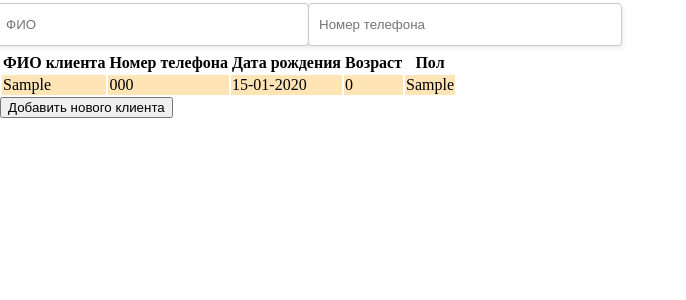
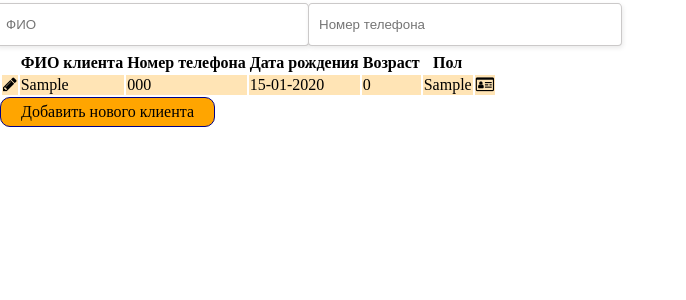
Before and after one commit to AngelinaShloma/information-system-for-fitness-clubs, a PHP site: the page made by sales manager/menu-sales-manager-1.php in a window 1280 px wide. Shown: the part 50-350 px from the top of the page, without its empty margins (0-686 px from the left). Run offline with PHP 8.4, Linux system fonts and the light colour scheme; tables that the repository leaves empty or names only in its code hold one stand-in row (values such as "Sample post").

Commit message:
style: change in structure

```diff
--- a/sales manager/menu-sales-manager-1.php
+++ b/sales manager/menu-sales-manager-1.php
@@ -10,6 +10,7 @@ require_once 'connect.php';
     <meta charset="UTF-8">
     <title>FITNESS</title>
     <style>
+@import "https://cdnjs.cloudflare.com/ajax/libs/font-awesome/4.7.0/css/font-awesome.min.css";
 
 body {
   background: #FFFFFF;
@@ -160,34 +161,16 @@ header::after {
         }
 
 a.button {
-  font-size: 14px;
-  font-weight: 600;
-  color: white;
-  padding: 6px 20px 0px 10px;
-  margin: 10px 8px 5px 0px;
   display: inline-block;
+  padding: 5px 20px;
   text-decoration: none;
-  width: 50px; height: 27px;
-  -webkit-border-radius: 5px;
-  -moz-border-radius: 5px;
-  border-radius: 5px;
-  background-color: #3a57af;
-  -webkit-box-shadow: 0 3px rgba(58,87,175,.75);
-  -moz-box-shadow: 0 3px rgba(58,87,175,.75);
-  box-shadow: 0 3px rgba(58,87,175,.75);
-  transition: all 0.1s linear 0s;
-  top: 0px;
-  position: relative;
+  cursor: pointer;
+  background-color: #FFA500;
+  border-radius: 10px;
+  border: 1px solid #008; /* Добавляем синюю рамку */
+  color: black;
 }
 
-a.button:hover {
-  top: 3px;
-  background-color:#2e458b;
-  -webkit-box-shadow: none;
-  -moz-box-shadow: none;
-  box-shadow: none;
-
-}
 input[type=radio] {
   visibility: hidden;
 }
@@ -250,6 +233,16 @@ input[type=text],input[type=password]{
   margin-top: 3px;
   padding-left: 10px;
 }
+
+.edit {
+     color: black;
+}
+.edit:visited {
+    color: black;
+}
+.edit:active {
+    color: black;
+}
     </style>
 </head>
 <body>
@@ -269,56 +262,37 @@ input[type=text],input[type=password]{
 
 <table id="myTable">
   <tr class="table-type-season-ticket">
+    <th> </th>
     <th>ФИО клиента</th>
     <th>Номер телефона</th>
     <th>Дата рождения</th>
     <th>Возраст</th>
     <th>Пол</th>
+    <th> </th>
   </tr>
         <?php
-            $type = mysqli_query($connect, "SELECT `FIO`, `phone`, date_format(`date_of_birht`, '%d-%m-%Y'), ((YEAR(CURRENT_DATE)-YEAR(`date_of_birht`))-(RIGHT(CURRENT_DATE,5)<RIGHT(`date_of_birht`,5)
+            $type = mysqli_query($connect, "SELECT `client_id`, `FIO`, `phone`, date_format(`date_of_birht`, '%d-%m-%Y'), ((YEAR(CURRENT_DATE)-YEAR(`date_of_birht`))-(RIGHT(CURRENT_DATE,5)<RIGHT(`date_of_birht`,5)
   )) AS `age`, `sex` FROM client");
             $type = mysqli_fetch_all($type);
             foreach ($type as $t) {
                 ?>
     <tr>
-        <td><?= $t[0] ?></td>
+        <td><a class="edit" href="update.php?id=<?= $t[0] ?>"><i class="fa fa-pencil" aria-hidden="true"></i></a></td>
+        <td style="display: none; visibility: hidden;"><?= $t[0] ?></td>
         <td><?= $t[1] ?></td>
         <td><?= $t[2] ?></td>
         <td><?= $t[3] ?></td>
         <td><?= $t[4] ?></td>
+        <td><?= $t[5] ?></td>
+        <td><a class="edit" href="#"><i class="fa fa-id-card-o" aria-hidden="true"></i></a></td>
     </tr>
     <?php
             }
     ?>
 
 </table>
+    <a href="add_client.html" target="_self" class="button">Добавить нового клиента</a>
 
-<button id="btn_modal_window">Добавить нового клиента</button>
-  <div id="my_modal" class="modal">
-    <div class="modal_content">
-      <span class="close_modal_window">×</span><br>
-      <div class="testbox">
-
-  <form action="/sales manager/add_client.php" method="post">
-  <label id="icon">ФИО</label><br>
-  <input type="text" name="FIO"/><br>
-  <label id="icon">Номер телефона</label><br>
-  <input type="text" name="phone"/><br>
-  <label id="icon">Дата рождения</label><br>
-  <input type="text" name="birth" placeholder="00-00-0000"/><br>
-  <div class="gender">
-    <label id="icon">Пол</label><br>
-    <input type="radio" value="м" id="male" name="gender" checked/>
-    <label for="male" class="radio" chec>М</label>
-    <input type="radio" value="ж" id="female" name="gender" />
-    <label for="female" class="radio">Ж</label>
-   </div>
-      <button type="submit">Добавить</button>
-  </form>
-</div>
-    </div>
-  </div>
 <script>
 
  var modal = document.getElementById("my_modal");
```
